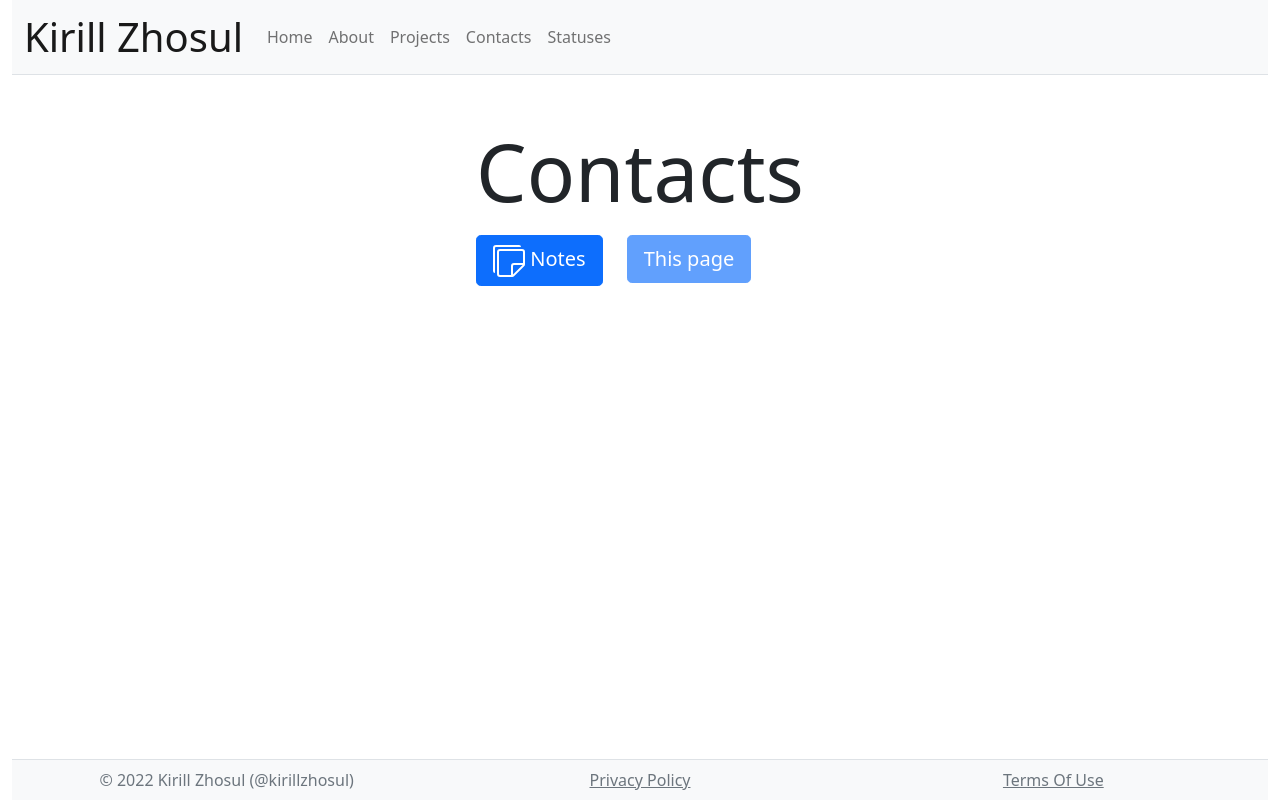
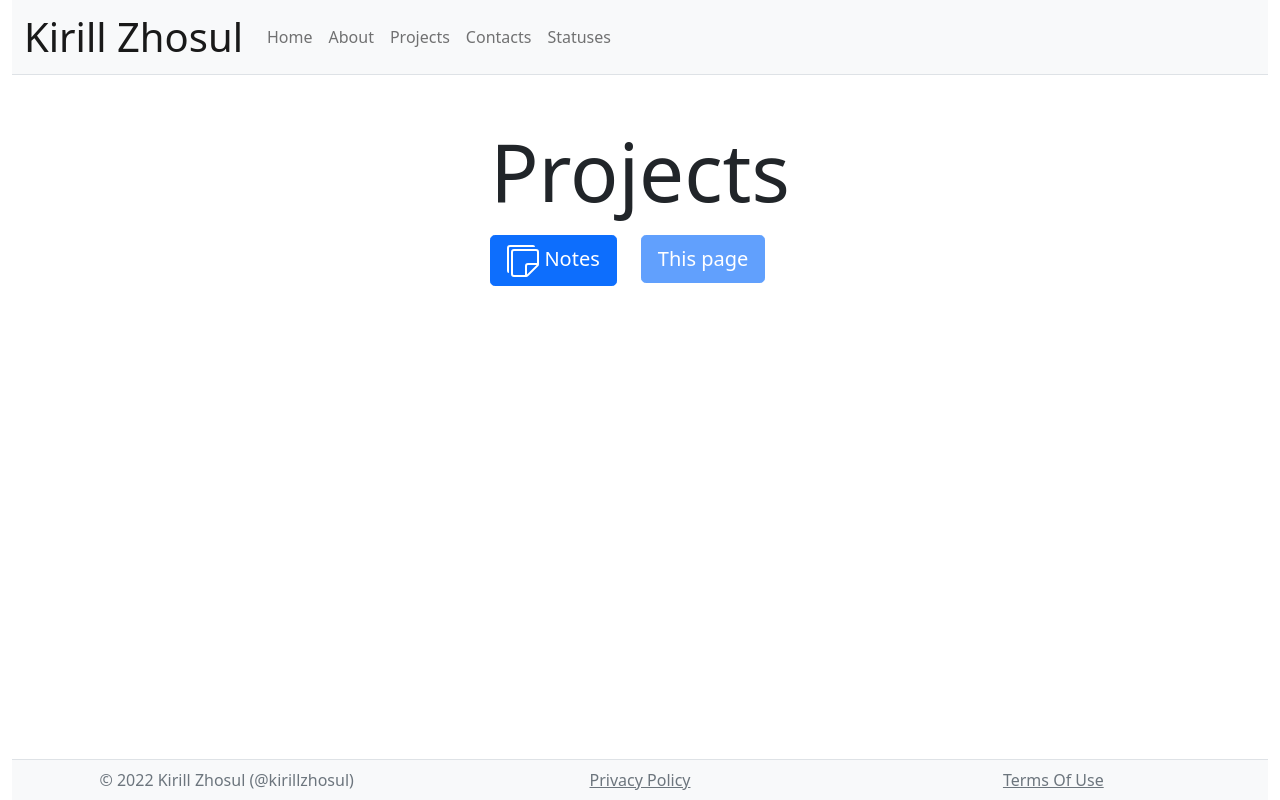
Before and after one commit to kirillzhosul/frontend, a React (Create React App) app in the folder src/page/: page /projects in a window 1280 px wide. Built offline with nearby package versions, Linux system fonts and the light colour scheme.

Commit message:
Fix typo

```diff
--- a/src/page/src/pages/ProjectsPage.js
+++ b/src/page/src/pages/ProjectsPage.js
@@ -8,7 +8,7 @@ const ProjectsPage = function(){
             <div className="row justify-content-center">
                 <div className="col-md-auto">
                     <p className="mt-5 display-1">
-                        Contacts
+                        Projects
                     </p>
 
                     <div className="row">
```
